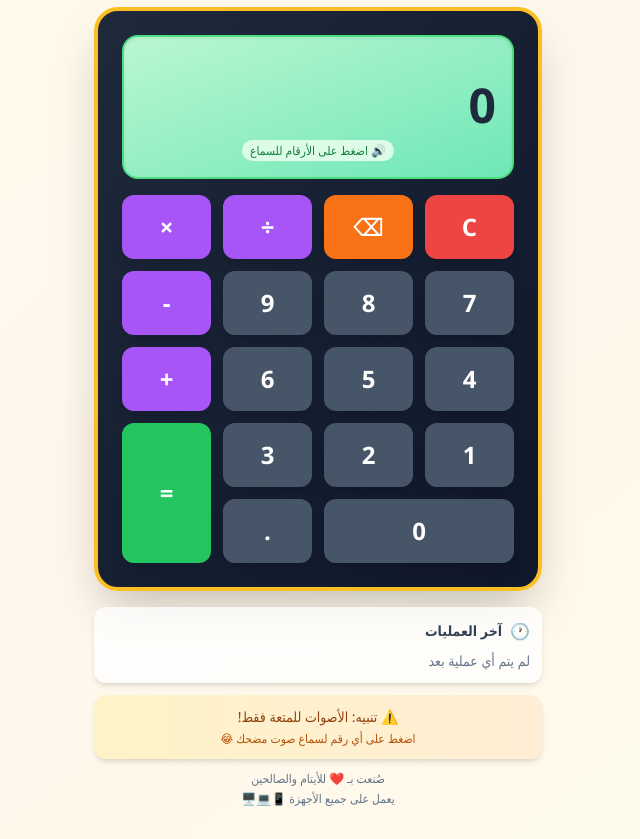
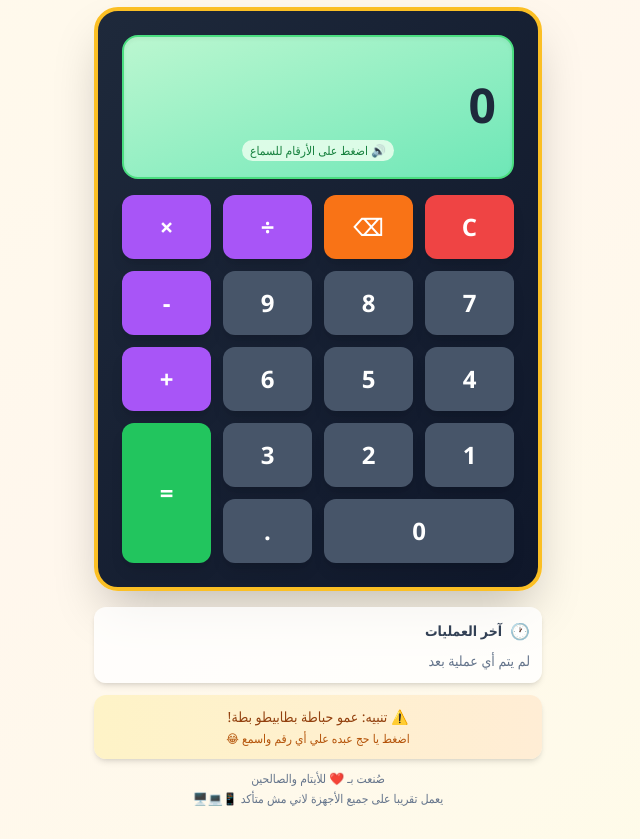
Before and after one commit to shehabhamdy100100-alt/.COM, a website: page index.html in a window 1280 px wide. Shown: the part 187-1026 px from the top of the page, without its empty margins (322-962 px from the left). Drawn offline with nearby package versions, Linux system fonts and the light colour scheme.

Commit message:
Add files via upload

```diff
--- a/index.html
+++ b/index.html
@@ -154,16 +154,16 @@
 
           <div class="bg-gradient-to-r from-amber-100 to-orange-100 rounded-xl p-3 text-center shadow-md">
             <p class="text-sm text-amber-800 font-medium">
-              ⚠️ تنبيه: الأصوات للمتعة فقط!
+              ⚠️ تنبيه: عمو حباطة بطابيطو بطة!
             </p>
             <p class="text-xs text-amber-700 mt-1">
-              اضغط على أي رقم لسماع صوت مضحك 😂
+              اضغط  يا حج عبده علي أي رقم واسمع 😂
             </p>
           </div>
 
           <div class="text-center text-xs text-slate-500">
             <p>صُنعت بـ ❤️ للأيتام والصالحين</p>
-            <p class="mt-1">يعمل على جميع الأجهزة 📱💻🖥️</p>
+            <p class="mt-1">يعمل  تقريبا على جميع الأجهزة لاني مش متأكد 📱💻🖥️</p>
           </div>
         </div>
       </div>
```
